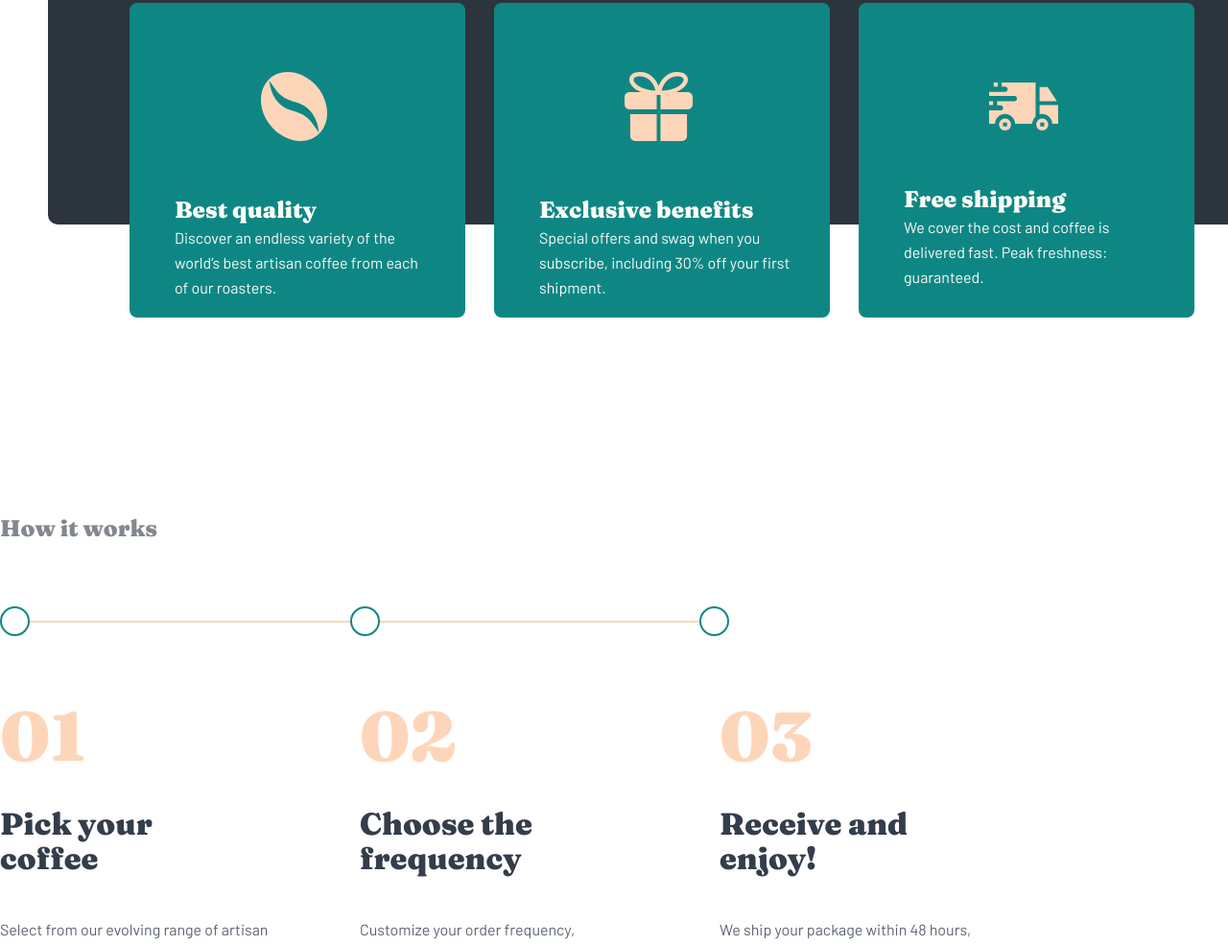
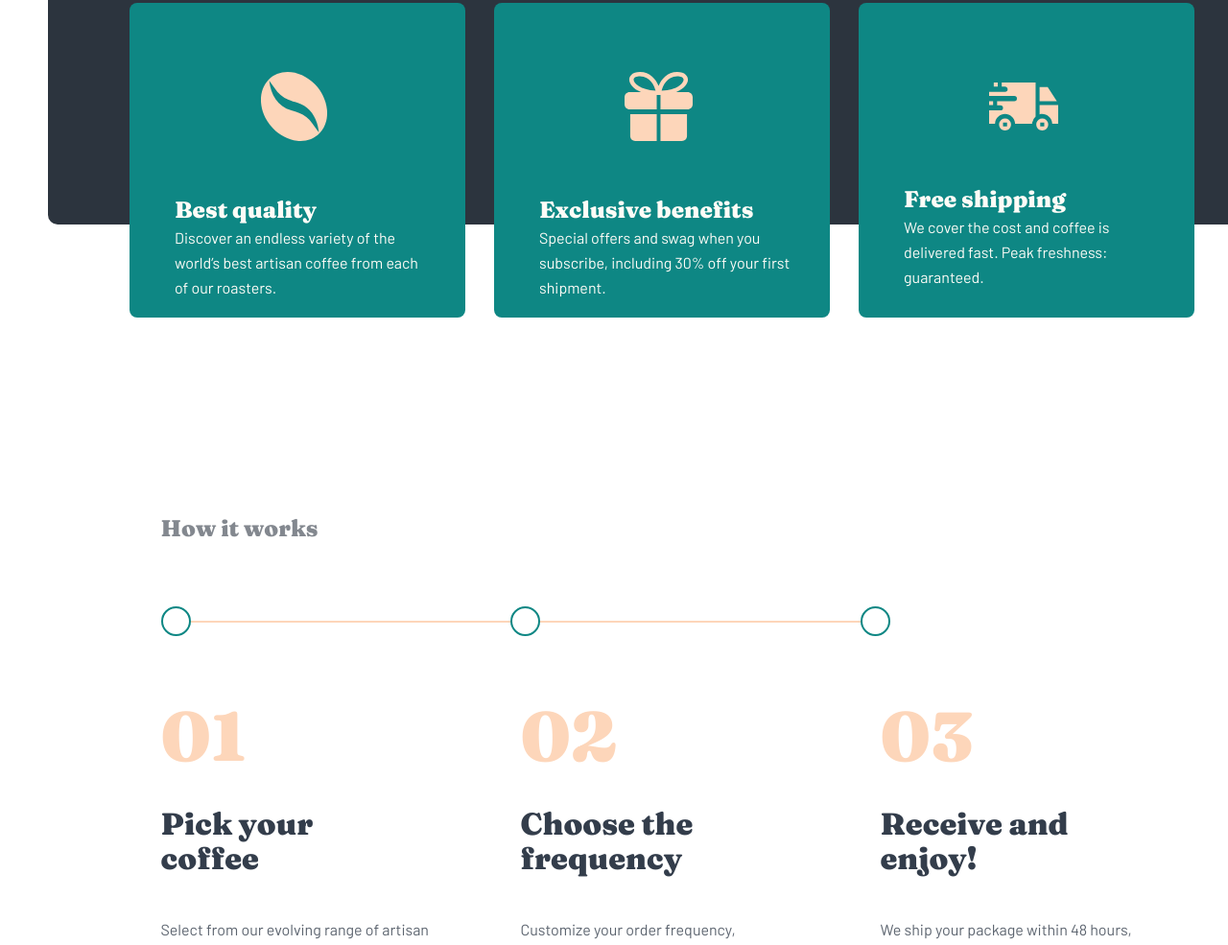
Before and after one commit to richmirziyo/3-dars, a plain HTML site: page index.html in a window 1280 px wide. Shown: the part 1906-2891 px from the top of the page at 96% size. Drawn offline with Linux system fonts and the light colour scheme.

Commit message:
refactor: update works section for improved structure

```diff
--- a/index.html
+++ b/index.html
@@ -204,8 +204,8 @@
       </div>
 
       <!-- WORKS SECTION -->
-      <section class="works">
-        <div class="work-container">
+      <section class="works container">
+        <div class="work-container ">
           <h3 class="works-title">How it works</h3>
           <div class="works-spen">
             <spen class="worsk-crcle"></spen>
```
